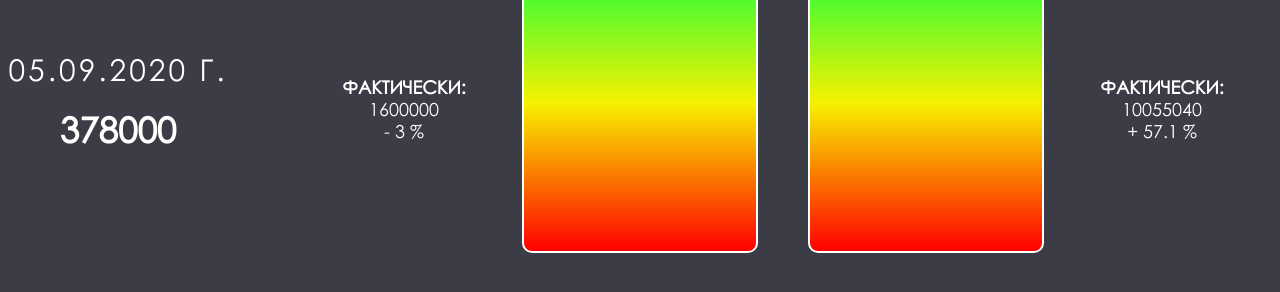
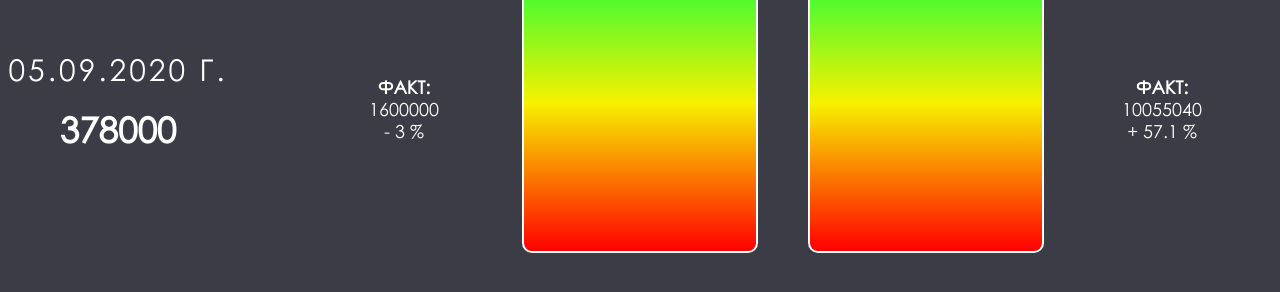
Before and after one commit to shatanov/charts-work, a plain HTML site: page index.html in a window 1280 px wide. Shown: the part 246-538 px from the top of the page. Drawn offline with Linux system fonts and the light colour scheme.

Commit message:
last commit

```diff
--- a/index.html
+++ b/index.html
@@ -21,7 +21,7 @@
 								</div>
 							</div>
 						</div>
-						<div class="chart__info">Фактически:<br><span class="chart__fact"></span><br><span class="chart__procent"></span></div>
+						<div class="chart__info">Факт:<br><span class="chart__fact"></span><br><span class="chart__procent"></span></div>
 
 						<div class="week__shipment">
 							<h2 class="week__shipment--title">Текущая неделя <br>
@@ -49,7 +49,7 @@
 								<div class="chart__mounth"></div>
 							</div>
 						</div>
-						<div class="chart__info">Фактически:<br><span class="chart__fact"></span><br><span class="chart__procent"></span></div>
+						<div class="chart__info">Факт:<br><span class="chart__fact"></span><br><span class="chart__procent"></span></div>
 
 						</div>
 					</div>
```
